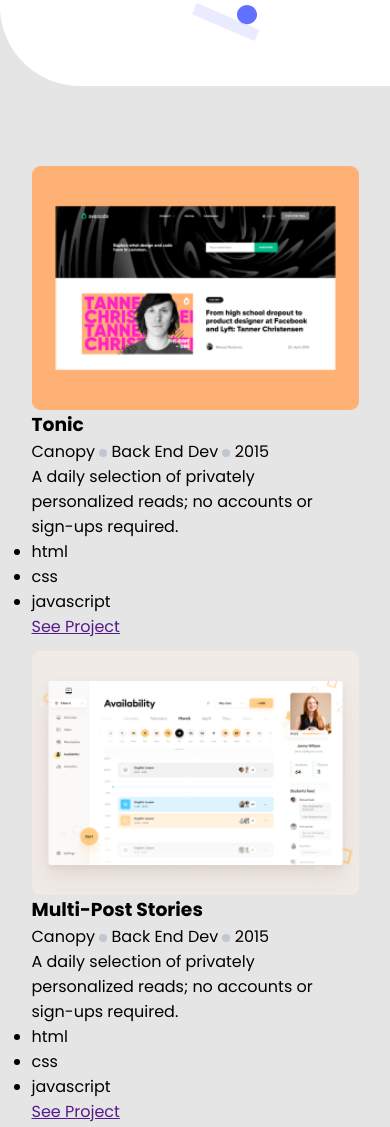
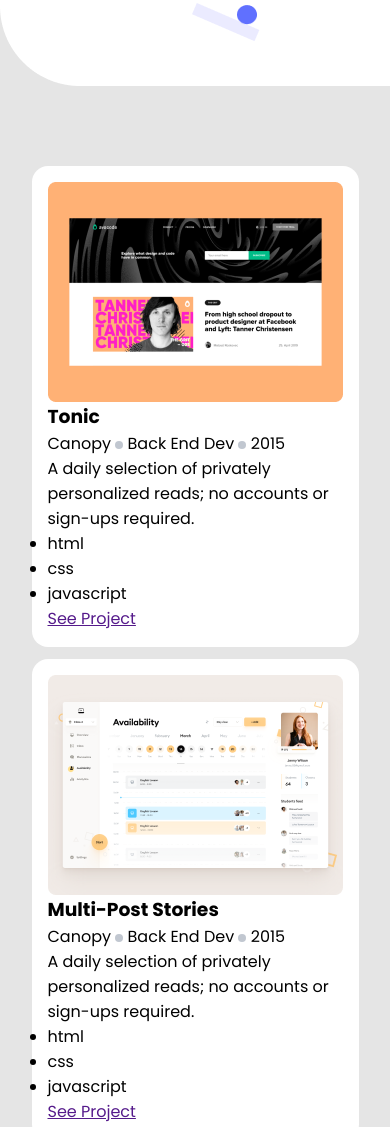
Before and after one commit to alphayowakarindi/My-Portfolio, a website: page index.html in a window 390 px wide. Shown: the part 710-1837 px from the top of the page. Drawn offline with Linux system fonts and the light colour scheme.

Commit message:
Add padding, background color and border radius to the card

```diff
--- a/style.css
+++ b/style.css
@@ -203,6 +203,9 @@ body {
     display: flex;
     flex-direction: column;
     justify-content: center;
+    padding: 16px;
+    background-color: #FFFFFF;
+    border-radius: 16px;
   }
 
 }
```
